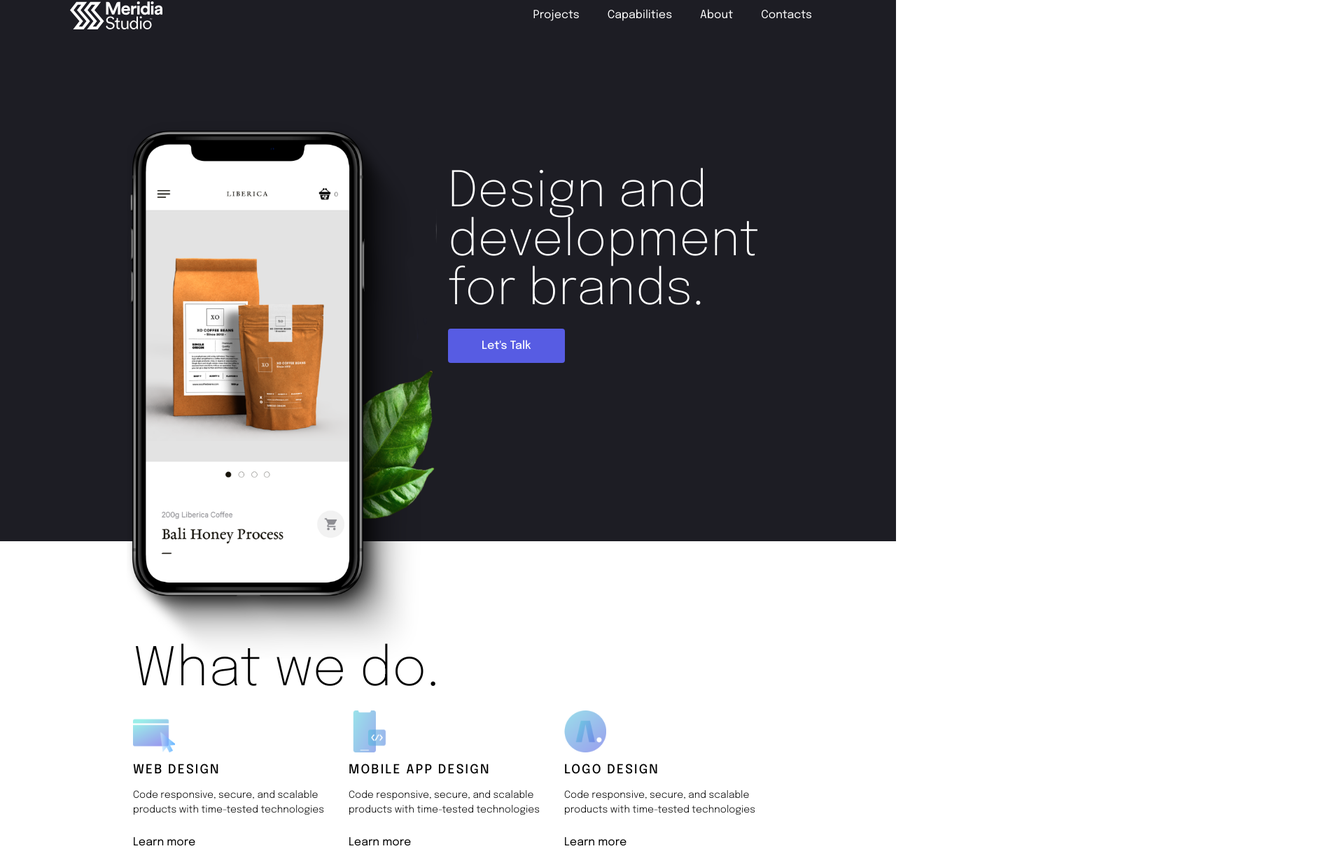
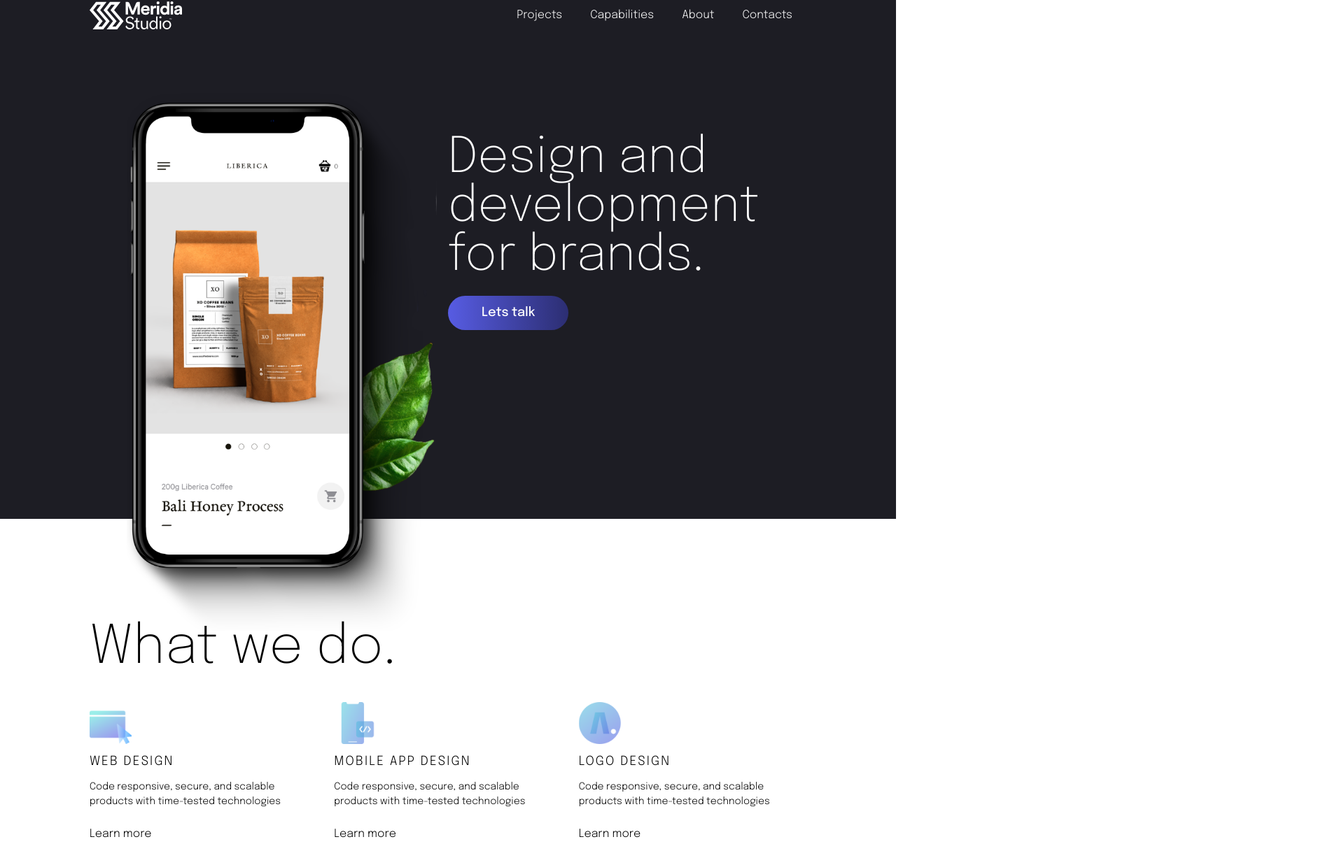
Before and after one commit to hprasetyou/meridia, a Nuxt app: page / in a window 1280 px wide. Shown: the part 26-1253 px from the top of the page at 70% size, 1920 px wide, since content can reach past the window. Built offline with nearby package versions, Linux system fonts and the light colour scheme; what vue-smooth-scrollbar would draw is missing.

Commit message:
fix home

```diff
--- a/components/FooterSection.vue
+++ b/components/FooterSection.vue
@@ -11,13 +11,11 @@
               Ready
             </p>
           </div>
-          <a href="#" class="bg-indigo-600 hover:bg-indigo-700 text-white mx-auto py-4 rounded px-12 mt-8">
-            <span class="text-white font-medium">
-              Let's Talk
-            </span>
-          </a>
+          <primary-button href="#">
+            Lets talk
+          </primary-button>
         </div>
-        <div class="footer-nav my-auto">
+        <div class="footer-nav my-auto font-light leading-8">
           <div class="flex flex-col md:flex-row">
             <div class="w-1/4">
               <logo-short />
@@ -66,12 +64,15 @@
   </page-section>
 </template>
 <script>
+import primaryButton from './element/primaryButton'
 import logoShort from './LogoShort'
 import pageSection from './PageSection'
+
 export default {
   components: {
     pageSection,
-    logoShort
+    logoShort,
+    primaryButton
   },
   props: {
     menu: {
@@ -89,3 +90,24 @@ export default {
   }
 }
 </script>
+<style lang="scss">
+$soc-icon--size: 18px;
+.footer-social{
+  &::before{
+    content: '';
+    background-image: url('~assets/img/icons.png');
+    width: $soc-icon--size;
+    height: $soc-icon--size;
+    display: inline-block;
+    background-size: cover;
+    background-position-x: 76%;
+    margin-right: 10px;
+  }
+  &.behance::before{
+    background-position-x: 88.5%;
+  }
+  &.dribble::before{
+    background-position-x: 100%;
+  }
+}
+</style>
--- a/components/HeaderSection.vue
+++ b/components/HeaderSection.vue
@@ -1,6 +1,6 @@
 <template>
   <div id="header">
-    <div :class="`nav-wrapper flex z-50 bg-gray-900 border-b border-gray-900 fixed top-0 inset-x-0 z-100 ${height} items-center`">
+    <div :class="`nav-wrapper flex z-50 bg-gray-900 border-b border-gray-900 fixed md:relative top-0 inset-x-0 z-100 ${height} items-center`">
       <div class="w-full container relative mx-auto">
         <div class="flex items-center">
           <div class="lg:w-1/4 xl:w-1/5">
@@ -23,7 +23,7 @@
                 <span class="block bg-white" />
                 <span class="block bg-white" />
               </div>
-              <ul id="main-menu" class="text-white flex flex-col md:flex-row">
+              <ul id="main-menu" class="text-white flex flex-col md:flex-row font-light">
                 <li v-for="(item, i) in menu" :key="i">
                   <nuxt-link :to="item.link">
                     {{ item.text }}
--- /dev/null
+++ b/components/element/primaryButton.vue
@@ -0,0 +1,15 @@
+<template>
+  <a
+    class="bg-gradient-to-r primary-button from-indigo-600 to-indigo-800 overflow-hidden mx-auto py-4 rounded-3rem px-12 relative mt-8"
+  >
+    <span style="z-index:2" class="text-white relative text-sm md:text-lg font-medium">
+      <slot />
+    </span>
+    <span class="bg-gradient-to-l from-indigo-600 opacity-0 to-indigo-800 inset-0 rounded-3rem transition-all opacity-0 duration-500 ease-in-out block absolute w-full h-full" />
+  </a>
+</template>
+<style lang="scss">
+  .primary-button:hover > span:last-child{
+    opacity: 1;
+  }
+</style>
--- a/components/form/ContactForm.vue
+++ b/components/form/ContactForm.vue
@@ -4,19 +4,20 @@
       <mr-input :key="i" v-model="contactData[inputItem.name]" :label="inputItem.label" :name="inputItem.name" :type="inputItem.type" />
     </template>
     <div class="text-center block pt-5">
-      <a href="#" class="bg-indigo-600 hover:bg-indigo-700 text-white mx-auto py-4 rounded px-12 mt-8">
-        <span class="text-white font-medium">
-          Let's Talk
-        </span>
-      </a>
+      <primary-button href="#">
+        Lets talk
+      </primary-button>
     </div>
   </form>
 </template>
 <script>
+import primaryButton from '../element/primaryButton'
 import mrInput from './elements/MrInput'
+
 export default {
   components: {
-    mrInput
+    mrInput,
+    primaryButton
   },
   data () {
     return {
--- a/components/pageSection/ContactUs.vue
+++ b/components/pageSection/ContactUs.vue
@@ -2,7 +2,7 @@
   <page-section class="flex flex-col">
     <div class="flex flex-col md:flex-row my-auto">
       <div class="md:w-1/2 font-light">
-        <h3 class="text-subheader mb-8 font-extra-light leading-tight">
+        <h3 class="md:text-subheader mb-8 font-extra-light text-5xl leading-tight">
           We make <br class="none md:block"> future closer
         </h3>
         <p class="text-xl">
--- a/components/pageSection/OurProjects.vue
+++ b/components/pageSection/OurProjects.vue
@@ -1,12 +1,12 @@
 <template>
-  <page-section class="section-fullwidth bg-gray-900 md:py-32 text-white">
+  <page-section class="section-fullwidth bg-gray-900 md:py-32 py-8 xl:py-48 text-white">
     <div class="container mx-auto">
-      <h2 class="font-extra-light subheader text-5xl">
+      <h2 class="font-extra-light md:text-subheader subheader text-5xl mb-5">
         Projects.
       </h2>
-      <ul class="flex flex-wrap project-type">
-        <li v-for="(item, i) in services" :key="i" class="uppercase">
-          <a href="#" :class="activeService == i ? 'text-gray-400' : 'text-white'" @click.prevent="activeService = i; carouselIndex = 0">{{ item.title }}</a>
+      <ul class="font-light flex flex-wrap project-type">
+        <li v-for="(item, i) in services" :key="i" class="uppercase tracking-widest">
+          <a href="#" :class="activeService == i ? 'text-indigo-600' : 'text-white'" @click.prevent="activeService = i; carouselIndex = 0">{{ item.title }}</a>
         </li>
       </ul>
     </div>
@@ -14,17 +14,17 @@
       <client-only>
         <carousel :navigate-to="carouselIndex" :per-page="1" :loop="true" :pagination-enabled="false">
           <slide v-for="(item, i) in currentService.works" :key="i">
-            <div class="pr-8" @click="carouselIndex = i">
-              <div class="our-work--img mb-4">
-                <img :src="require('~/assets/img/pages/' + item.img)" alt="">
+            <div class="pr-8 font-extra-light" @click="carouselIndex = i">
+              <div class="our-work--img my-8">
+                <img :src="require('~/assets/img/pages/' + item.img)" class="w-full" alt="">
               </div>
-              <h3 class="text-4xl font-light mb-4">
+              <h3 class="text-4xl mb-4">
                 {{ item.title }}
               </h3>
               <p class="mb-3">
                 {{ item.description }}
               </p>
-              <a :href="item.link" class="underline hover:text-gray-300"> See More </a>
+              <a :href="item.link" class="underline hover:text-indigo-600"> See More </a>
             </div>
           </slide>
         </carousel>
--- a/components/pageSection/OurService.vue
+++ b/components/pageSection/OurService.vue
@@ -1,17 +1,17 @@
 <template>
-  <page-section class="flex py-32">
-    <div class="lg:w-10/12 mt-auto mx-auto what-we-do">
-      <h2 class="font-extra-light subheader text-subheader">
+  <page-section class="flex py-8 md:py-32">
+    <div class="mt-auto mx-auto what-we-do">
+      <h2 class="font-extra-light subheader text-5xl md:text-subheader px-3 md:px-0 mb-5">
         What we do.
       </h2>
       <div class="flex flex-wrap mb-4 md:-mx-3">
         <div v-for="(service, i) in services" :key="i" class="w-1/2 md:w-1/3 mb-6 px-3">
-          <div>
+          <div class="font-light">
             <span :class="`mr-service-icon ${'service-' + i} mb-3`" />
-            <h4 class="uppercase font-medium text-lg tracking-widest mb-3">
+            <h4 class="uppercase  text-lg tracking-widest mb-3">
               {{ service.title }}
             </h4>
-            <p class="font-light text-sm">
+            <p class="text-sm">
               {{ service.description }}
             </p>
             <a href="#" class="mt-6 block">Learn more</a>
@@ -69,21 +69,21 @@ export default {
     display: block;
     background-size: cover;
     &.service-1{
-        background-position-x: 18%;
+        background-position-x: 11%;
     }
     &.service-2{
-        background-position-x: 34.5%;
+        background-position-x: 22.5%;
     }
     &.service-3{
-        background-position-x: 55%;
+        background-position-x: 35%;
         width: $mr-service-icon--size__long;
     }
     &.service-4{
-        background-position-x: 78%;
+        background-position-x: 50%;
         width: $mr-service-icon--size__long;
     }
     &.service-5{
-        background-position-x: 100%;
+        background-position-x: 65%;
         width: $mr-service-icon--size__long;
     }
   }
--- a/pages/index.vue
+++ b/pages/index.vue
@@ -1,29 +1,27 @@
 <template>
   <div>
-    <page-section class="section-fullwidth bg-gray-900 h-screen">
-      <div class="container mx-auto h-full">
-        <div class="flex banner flex-col md:flex-row mb-4 h-full">
-          <div class="lg:w-1/2">
-            <div class="banner--img">
+    <page-section class="section-fullwidth bg-gray-900 min-h-0 md:-mt-32 md:min-h-screen xl:h-screen">
+      <div class="container mx-auto">
+        <div class="flex banner flex-row mb-4 h-full">
+          <div class="w-1/2 px-4 flex">
+            <div class="banner--img my-auto mt-40 ml-auto">
               <img src="~/assets/img/iphone.png">
             </div>
           </div>
-          <div class="lg:w-1/2 text-white">
-            <div class="banner--text">
-              <h1 class="block md:mb-8 font-extra-light leading-none">
+          <div class="w-1/2 text-white flex">
+            <div class="banner--text my-auto xl:pb-48">
+              <h1 class="block mb-8 font-extra-light leading-none text-3xl">
                 Design and development for brands.
               </h1>
-              <a href="#" class="bg-indigo-600 hover:bg-indigo-700 text-white mx-auto py-4 rounded px-12 mt-8">
-                <span class="text-white font-medium">
-                  Let's Talk
-                </span>
-              </a>
+              <primary-button href="#">
+                Lets talk
+              </primary-button>
             </div>
           </div>
         </div>
       </div>
     </page-section>
-    <our-service />
+    <our-service id="our-service" />
     <our-projects />
     <contact-us />
   </div>
@@ -34,13 +32,15 @@ import pageSection from '../components/PageSection'
 import ourProjects from '../components/pageSection/OurProjects'
 import ourService from '../components/pageSection/OurService'
 import contactUs from '../components/pageSection/ContactUs'
+import primaryButton from '../components/element/primaryButton'
 
 export default {
   components: {
     pageSection,
     ourProjects,
     ourService,
-    contactUs
+    contactUs,
+    primaryButton
   }
 }
 </script>
@@ -50,16 +50,10 @@ export default {
     position: relative;
     height: 100%;
     img{
-      position: absolute;
-      top: 21%;
-      left: 15%;
       height: 100vh;
     }
   }
   .banner--text{
-    position: relative;
-    top: 50%;
-    transform: translateY(-50%);
     h1{
       font-size: 70px;
     }
--- a/tailwind.config.js
+++ b/tailwind.config.js
@@ -14,19 +14,23 @@ module.exports = {
         sm: '100%',
         md: '100%',
         lg: '1024px',
-        xl: '1080px'
+        xl: '1300px'
       }
     },
     extend: {
       colors: {
         indigo: {
           ...colors.indigo,
-          600: '#575ce3'
+          600: '#575ce3',
+          800: '#2C2E72'
         },
         gray: {
           ...colors.gray,
           900: '#1d1d24'
         }
+      },
+      borderRadius: {
+        '3rem': '3rem'
       },
       fontSize: {
         '7xl': '5rem',
```
Also changed, not shown: assets/img/icons.png, assets/img/icons.svg.
